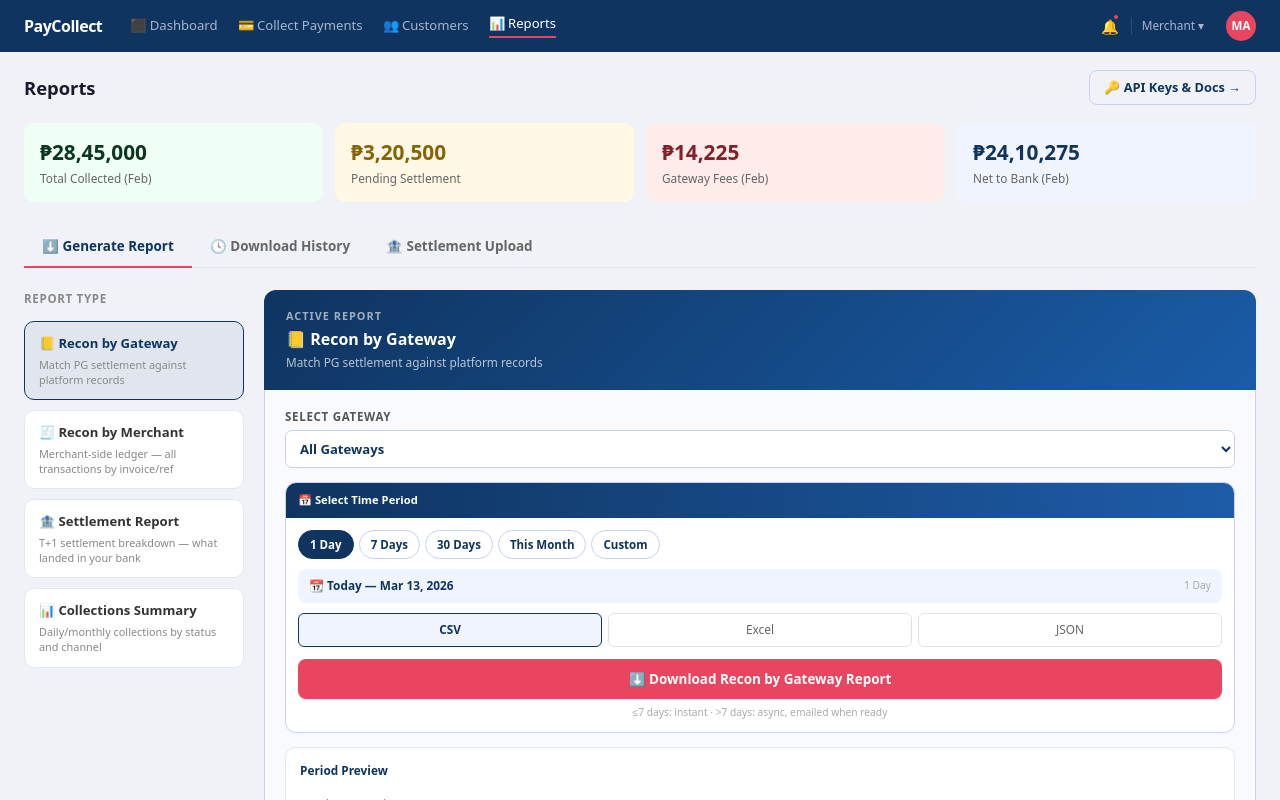
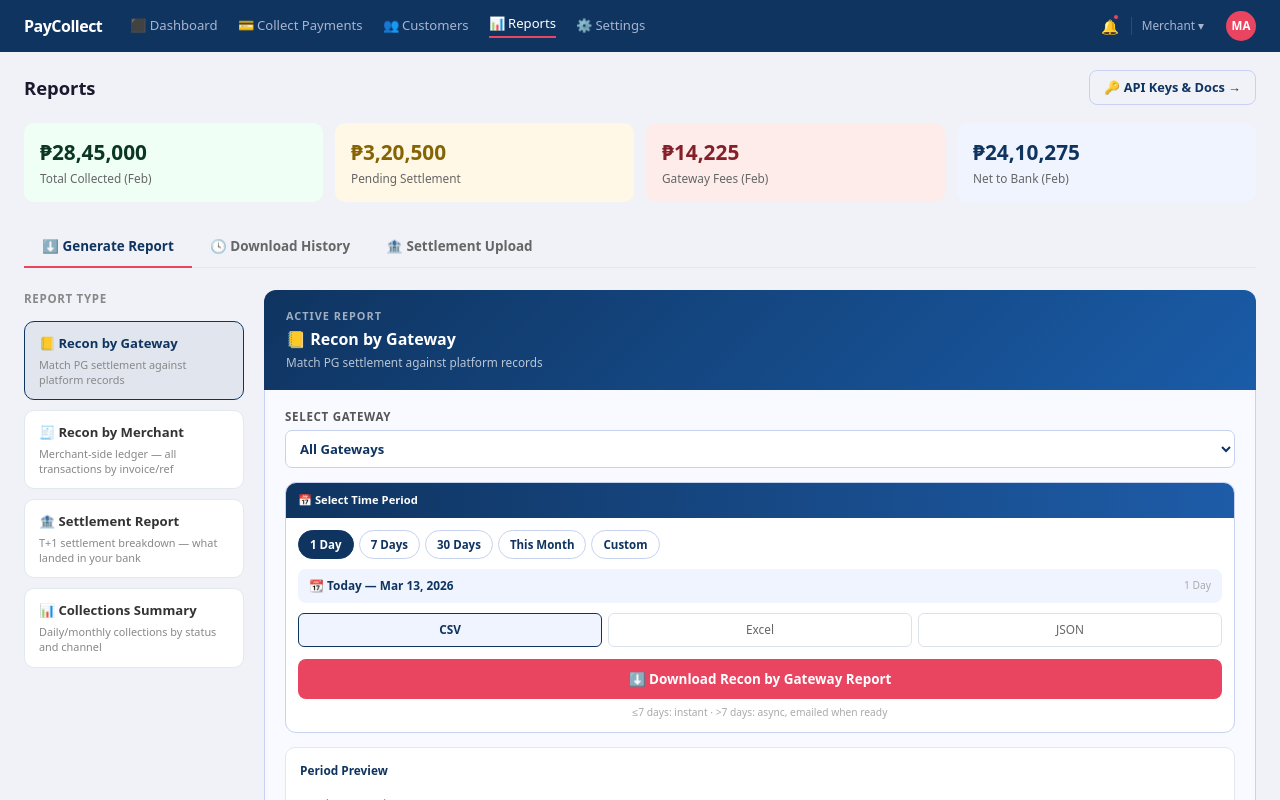
Before and after one commit to IamNeu/paycollect-mvp, a React (Vite) app in the folder Client/client/: page /reports in a window 1280 px wide. Shown: the top 800 px of the page. Built offline with nearby package versions, Linux system fonts and the light colour scheme; sample sign-in values are in the browser's storage.

Commit message:
fix: add Settings to navbar

```diff
--- a/Client/client/src/components/Layout.jsx
+++ b/Client/client/src/components/Layout.jsx
@@ -13,6 +13,7 @@
     { label: '💳 Collect Payments', path: '/requests' },
     { label: '👥 Customers', path: '/customers' },
     { label: '📊 Reports', path: '/reports' },
+    { label: '⚙️ Settings', path: '/settings' },
   ]
 
   const handleLogout = () => {
```
